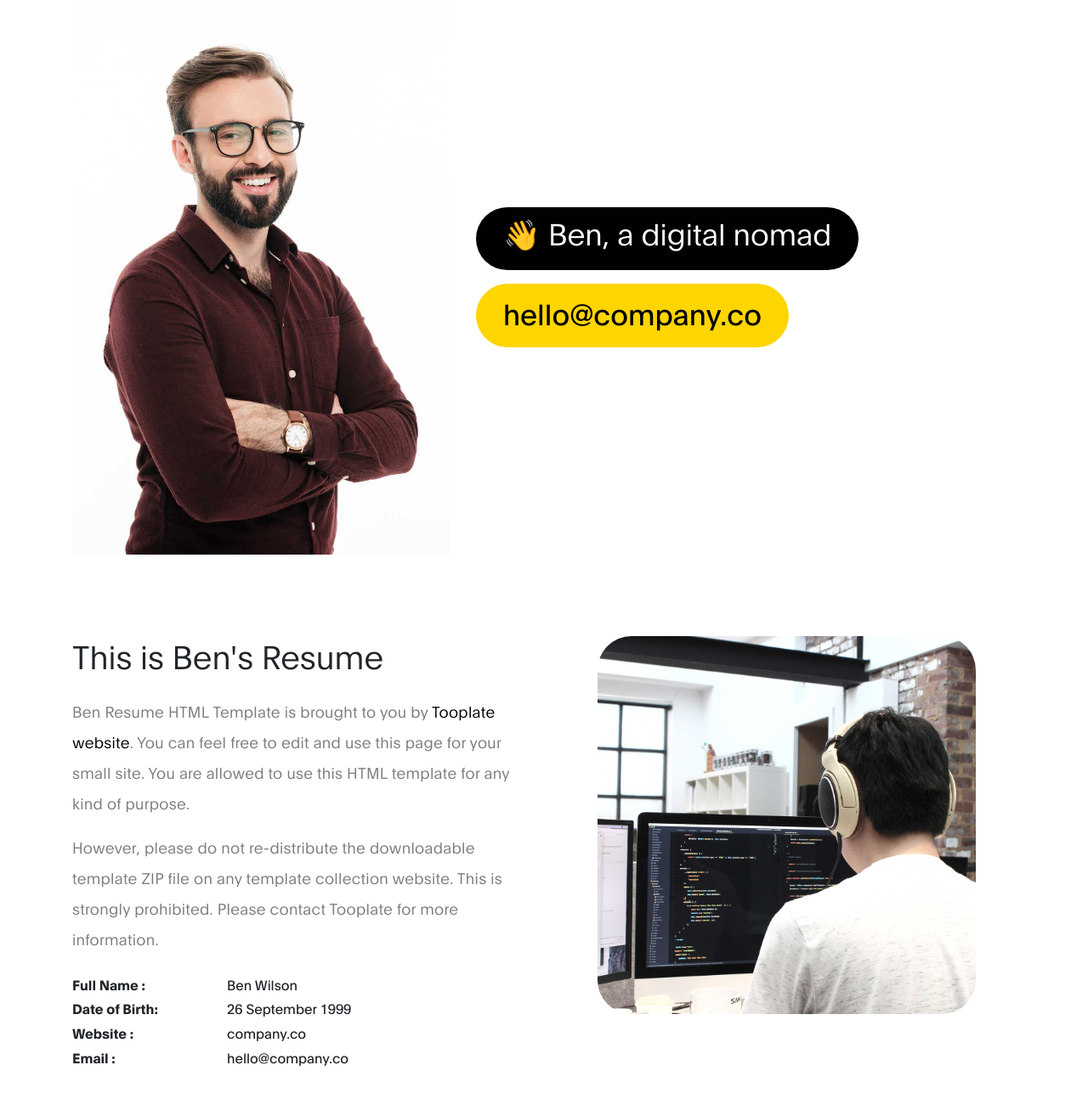
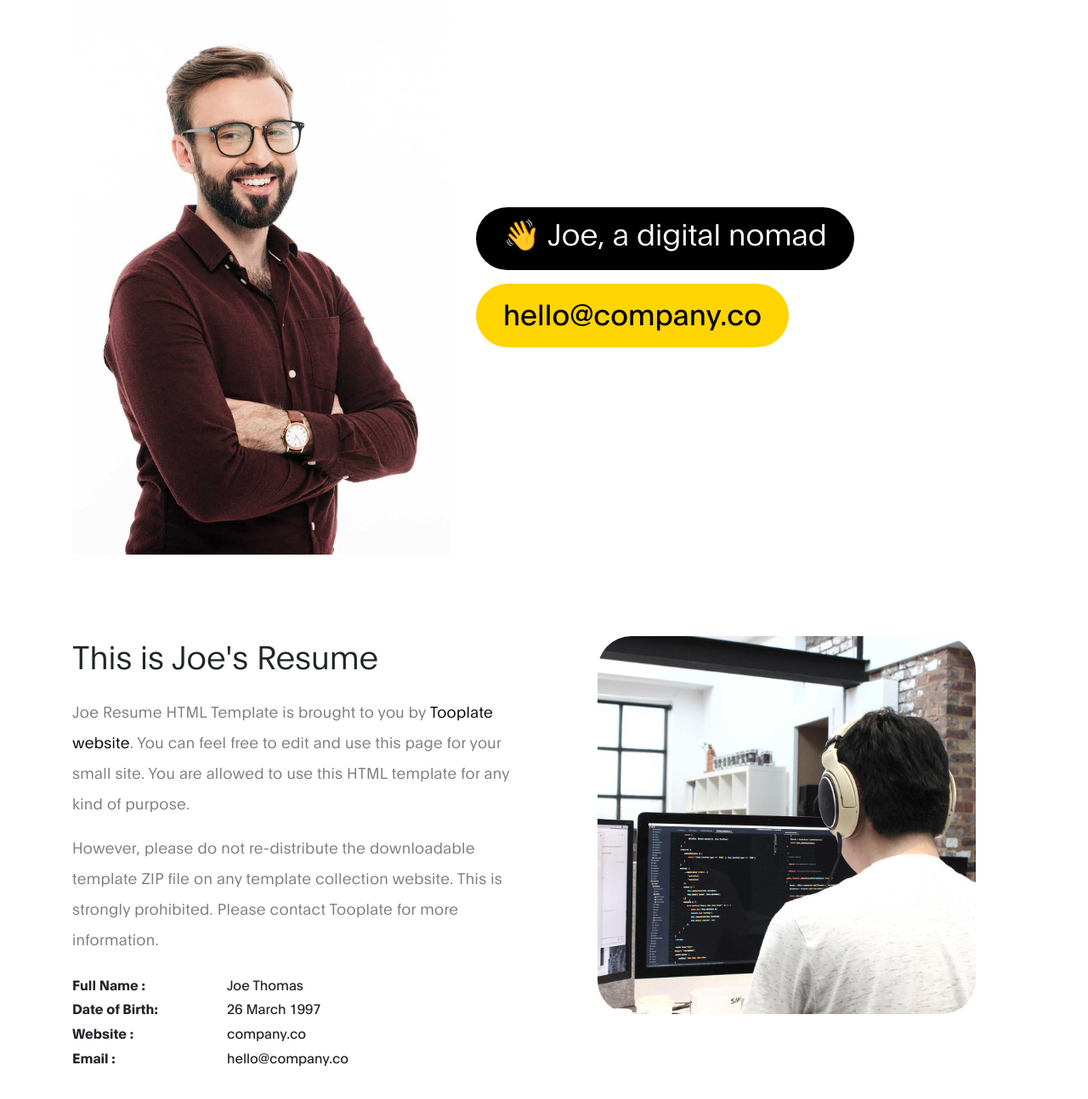
Before and after one commit to joe-thomas-26/DevopsProject1, a plain HTML site: page index.html in a window 1280 px wide. Shown: the top 1294 px of the page at 85% size. Drawn offline with Linux system fonts and the light colour scheme.

Commit message:
Update index.html with name changes

```diff
--- a/index.html
+++ b/index.html
@@ -2,7 +2,7 @@
 <html lang="en">
 <head>
 
-     <title>Ben's Resume - Profile HTML Page</title>
+     <title>Joe's Resume - Profile HTML Page</title>
 
      <meta charset="UTF-8">
      <meta http-equiv="X-UA-Compatible" content="IE=Edge">
@@ -31,7 +31,7 @@ https://www.tooplate.com/view/2120-ben-resume
         <div class="container">
 
             <a class="navbar-brand" href="#">
-                Ben Resume
+                Joe Resume
             </a>
 
             <button class="navbar-toggler" type="button" data-toggle="collapse" data-target="#navbarNav" aria-controls="navbarNav" aria-expanded="false" aria-label="Toggle navigation">
@@ -79,7 +79,7 @@ https://www.tooplate.com/view/2120-ben-resume
                    <div class="d-flex flex-column justify-content-center align-items-center col-lg-7 col-md-7 col-12">
                         <div class="hero-text">
 
-                            <h1 class="hero-title">👋 Ben, a digital nomad</h1>
+                            <h1 class="hero-title">👋 Joe, a digital nomad</h1>
 
                             <a href="#" class="email-link">
                                 hello@company.co
@@ -98,16 +98,16 @@ https://www.tooplate.com/view/2120-ben-resume
             <div class="row">
 
                 <div class="col-lg-6 col-md-6 col-12">
-                    <h3 class="mb-4">This is Ben's Resume</h3>
+                    <h3 class="mb-4">This is Joe's Resume</h3>
 
-                    <p>Ben Resume HTML Template is brought to you by <a rel="nofollow" href="https://www.tooplate.com" target="_parent">Tooplate website</a>. You can feel free to edit and use this page for your small site. You are allowed to use this HTML template for any kind of purpose.</p>
+                    <p>Joe Resume HTML Template is brought to you by <a rel="nofollow" href="https://www.tooplate.com" target="_parent">Tooplate website</a>. You can feel free to edit and use this page for your small site. You are allowed to use this HTML template for any kind of purpose.</p>
 
                     <p>However, please do not re-distribute the downloadable template ZIP file on any template collection website. This is strongly prohibited. Please contact Tooplate for more information.</p>
 
                     <ul class="mt-4 mb-5 mb-lg-0 profile-list list-unstyled">
-                        <li><strong>Full Name :</strong> Ben Wilson </li>
+                        <li><strong>Full Name :</strong> Joe Thomas </li>
 
-                        <li><strong>Date of Birth:</strong> 26 September 1999</li>
+                        <li><strong>Date of Birth:</strong> 26 March 1997</li>
 
                         <li><strong>Website :</strong> company.co</li>
 
@@ -364,7 +364,7 @@ https://www.tooplate.com/view/2120-ben-resume
                     <li><a href="#" rel="noopener" class="fab fa-youtube"></a></li>
                 </ul>
 
-              <p class="copyright-text mt-5 pt-3">Copyright &copy; 2020 Ben Resume Page</p>
+              <p class="copyright-text mt-5 pt-3">Copyright &copy; 2020 Joe Resume Page</p>
 
                 <p>Design: <a href="https://www.tooplate.com" title="free HTML templates" target="_blank">Tooplate</a></p>
             </div>
```
